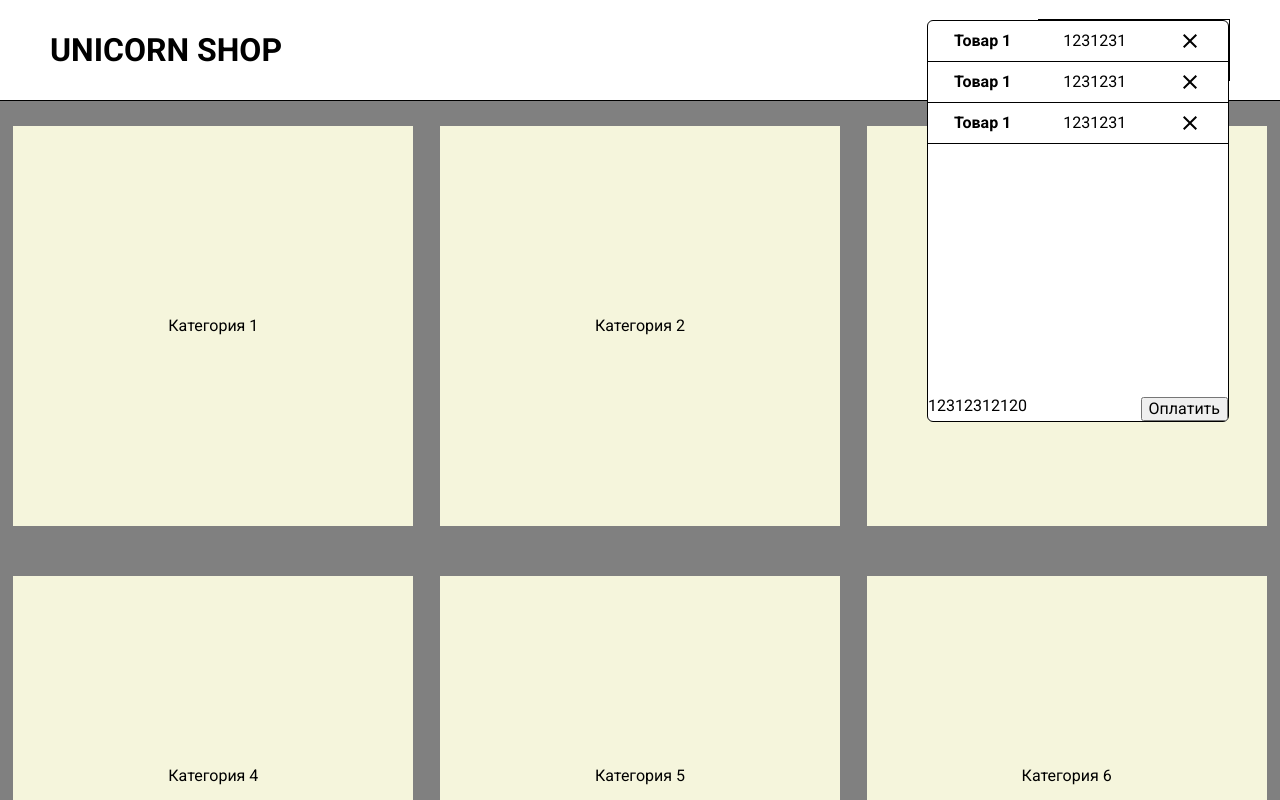
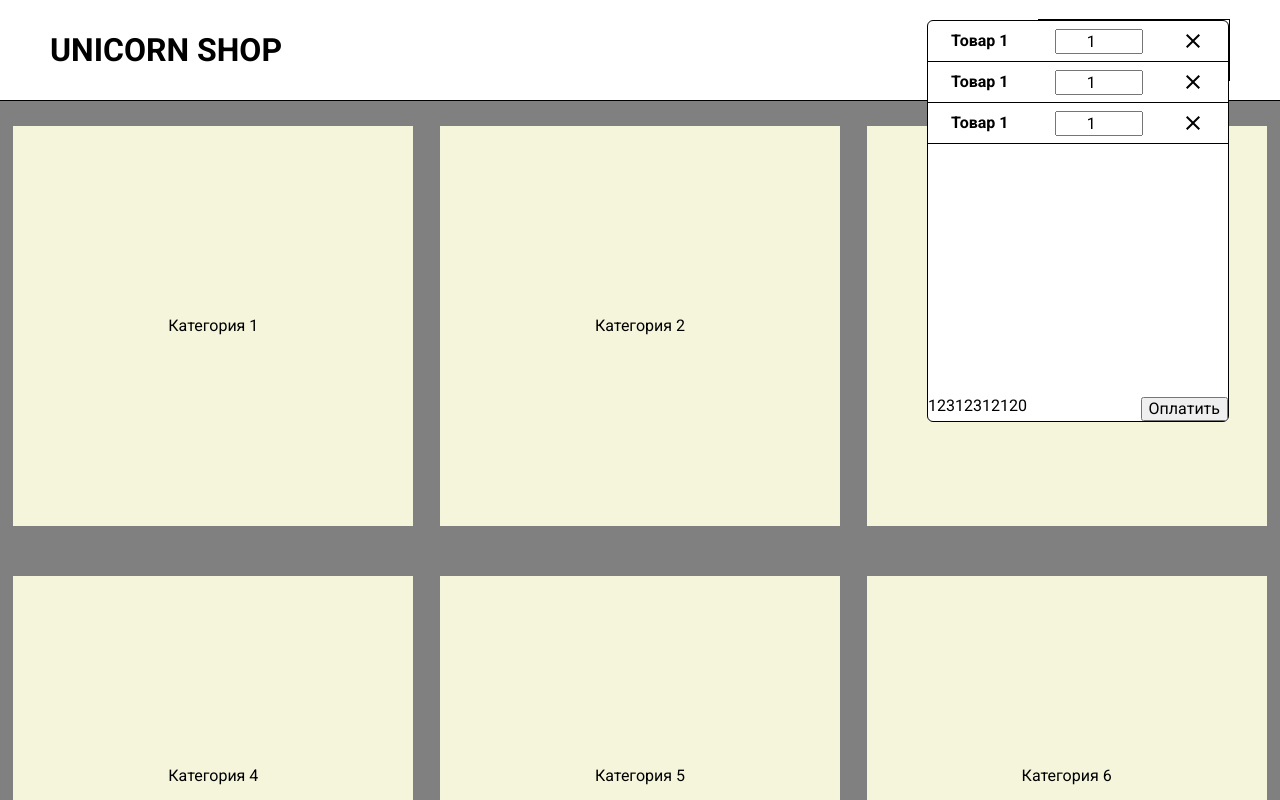
Before and after one commit to SergeyRusakov/unicorn-test-task, a React (Create React App) app: page / in a window 1280 px wide. Both pictures are taken after a click on the element "Корзина". Built offline with nearby package versions, Linux system fonts and the light colour scheme.

Commit message:
Add number input component

```diff
--- a/src/components/cart-item/CartItem.css
+++ b/src/components/cart-item/CartItem.css
@@ -16,3 +16,7 @@
     align-items: center;
     cursor: pointer;
 }
+
+.cart-item__quantity-form {
+    width: 80px;
+}
--- a/src/components/cart-item/CartItem.tsx
+++ b/src/components/cart-item/CartItem.tsx
@@ -1,6 +1,7 @@
 import React, { ReactNode } from 'react';
 import { SelectedItem } from '../../types/selected-item.type';
 import './CartItem.css';
+import { NumberInput } from '../number-input/NumberInput';
 
 export interface CartItemProps {
     item: SelectedItem;
@@ -19,7 +20,7 @@ export class CartItem extends React.Component<CartItemProps> {
                     {this.props.item.title}
                 </div>
                 <div className='cart-item__quantity-form'>
-                    1231231
+                    <NumberInput/>
                 </div>
                 <div className='cart-item__remove-button'>
                     <img src='/clear.svg' alt="Clear"/>
--- /dev/null
+++ b/src/components/number-input/NumberInput.css
@@ -0,0 +1,5 @@
+.number-input {
+    width: 100%;
+    height: 100%;
+    text-align: center;
+}
--- /dev/null
+++ b/src/components/number-input/NumberInput.tsx
@@ -0,0 +1,39 @@
+import React, { ReactNode } from 'react';
+import './NumberInput.css';
+
+interface NumberInputProps {
+    value?: number;
+}
+
+interface NumberInputState {
+    value: number;
+}
+
+export class NumberInput extends React.Component<NumberInputProps, NumberInputState> {
+
+    constructor(props: NumberInputProps) {
+        super(props);
+        this.state = {
+            value: props.value || 1,
+        }
+    }
+
+    public handleInput(event: React.ChangeEvent<HTMLInputElement>): void {
+
+        const value = +event.target.value;
+
+        this.setState({
+            value: value || 1,
+        });
+    }
+
+    public render(): ReactNode {
+        return (
+            <input className='number-input'
+                   type={'number'}
+                   value={this.state.value}
+                   onChange={event => this.handleInput(event)}/>
+        );
+    };
+
+}
```
